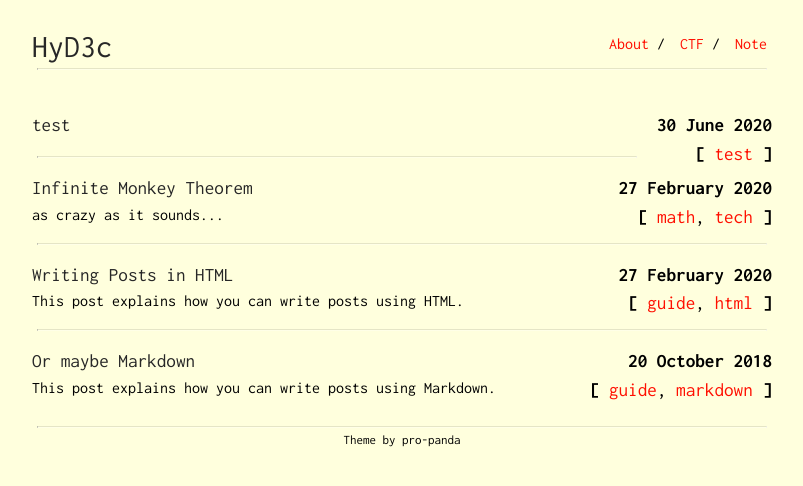
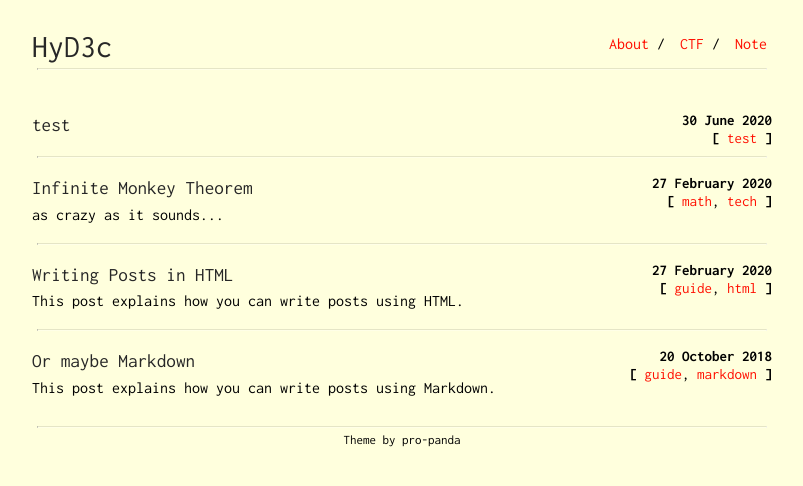
Before and after one commit to HyD3c/HyD3c.github.io, a Jekyll site: the page built from index.html, in a window 1280 px wide. Shown: the top 486 px of the page, without its empty margins (238-1041 px from the left). Built offline with Jekyll 4.4.1, drawn with Linux system fonts in a browser that asks for light colours; some web fonts are replaced.

Commit message:
Update main.scss

```diff
--- a/css/main.scss
+++ b/css/main.scss
@@ -79,7 +79,8 @@ hr {
         @extend .pull-right;
         text-align: right;
         margin-left: 20px;
-        font-size: 1.2em;
+        font-size: 15px;
+	line-height: 1.2em;
     }
     .subtitle{
         max-width: 500px;
```
